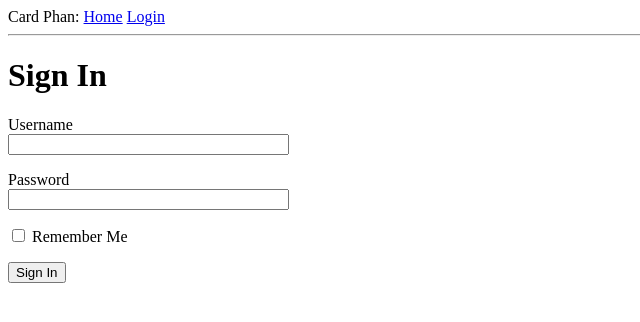
After one commit to joeykphan/credit-card-blog, a Flask app: page /login in a window 1280 px wide. The commit adds this page. Shown: the top 322 px of the page, without its empty margins (0-640 px from the left). Run offline with Flask 2, Linux system fonts and the light colour scheme.

Commit message:
:construction: adding login page and format

```diff
--- a/app/__init__.py
+++ b/app/__init__.py
@@ -1,5 +1,7 @@
 from flask import Flask
+from config import Config
 
 app = Flask(__name__)
+app.config.from_object(Config)
 
 from app import routes
--- /dev/null
+++ b/app/forms.py
@@ -0,0 +1,10 @@
+from flask_wtf import FlaskForm
+from wtforms import StringField, PasswordField, BooleanField, SubmitField
+from wtforms.validators import DataRequired
+
+
+class LoginForm(FlaskForm):
+    username = StringField("Username", validators=[DataRequired()])
+    password = PasswordField("Password", validators=[DataRequired()])
+    remember_me = BooleanField("Remember Me")
+    submit = SubmitField("Sign In")
--- a/app/routes.py
+++ b/app/routes.py
@@ -1,20 +1,24 @@
 from flask import render_template
 from app import app
+from app.forms import LoginForm
 
-@app.route('/')
-@app.route('/index')
+
+@app.route("/")
+@app.route("/index")
 def index():
-    user = {'username': 'Joey'}
+    user = {"username": "Joey"}
     posts = [
+        {"author": {"username": "Joey"}, "title": "CSP", "body": "This card is great!"},
         {
-            'author' : {'username': 'Joey'},
-            'title' : 'CSP',
-            'body' : 'This card is great!'
+            "author": {"username": "Joey"},
+            "title": "CFU",
+            "body": "This card is versatile!",
         },
-        {
-            'author' : {'username': 'Joey'},
-            'title' : 'CFU',
-            'body' : 'This card is versatile!'
-        }
     ]
-    return render_template('index.html', title='Home', user=user, posts=posts)
+    return render_template("index.html", title="Home", user=user, posts=posts)
+
+
+@app.route("/login")
+def login():
+    form = LoginForm()
+    return render_template("login.html", title="Sign In", form=form)
--- a/app/templates/base.html
+++ b/app/templates/base.html
@@ -1,4 +1,4 @@
-<!doctype html>
+<!DOCTYPE html>
 <html>
 	<head>
 		{% if title %}
@@ -8,8 +8,12 @@
 		{% endif %}
 	</head>
 	<body>
-        <div>Card Phan: <a href='/index'>Home</a></div>
-        <hr>
+		<div>
+			Card Phan:
+			<a href="/index">Home</a>
+			<a href="/login">Login</a>
+		</div>
+		<hr />
 		{% block content %}{% endblock %}
 	</body>
 </html>
--- /dev/null
+++ b/app/templates/login.html
@@ -0,0 +1,16 @@
+{% extends "base.html" %} {% block content %}
+<h1>Sign In</h1>
+<form action="" method="post" novalidate>
+	{{ form.hidden_tag() }}
+	<p>
+		{{ form.username.label }}<br />
+		{{ form.username(size=32) }}
+	</p>
+	<p>
+		{{ form.password.label }}<br />
+		{{ form.password(size=32) }}
+	</p>
+	<p>{{ form.remember_me() }} {{ form.remember_me.label }}</p>
+	<p>{{ form.submit() }}</p>
+</form>
+{% endblock %}
```
Also changed, not shown: app/templates/index.html (+10 -8 lines). Lines whose indentation alone changed are shown as unchanged.
